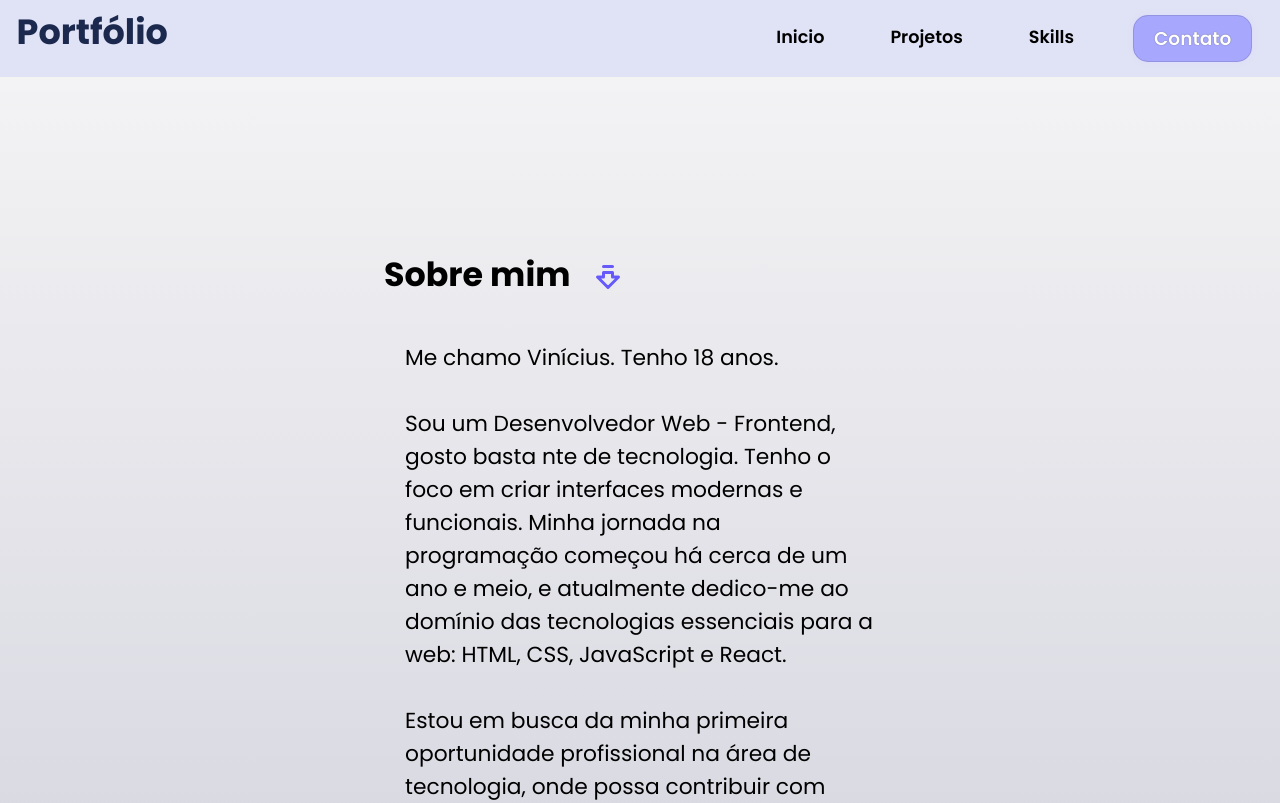
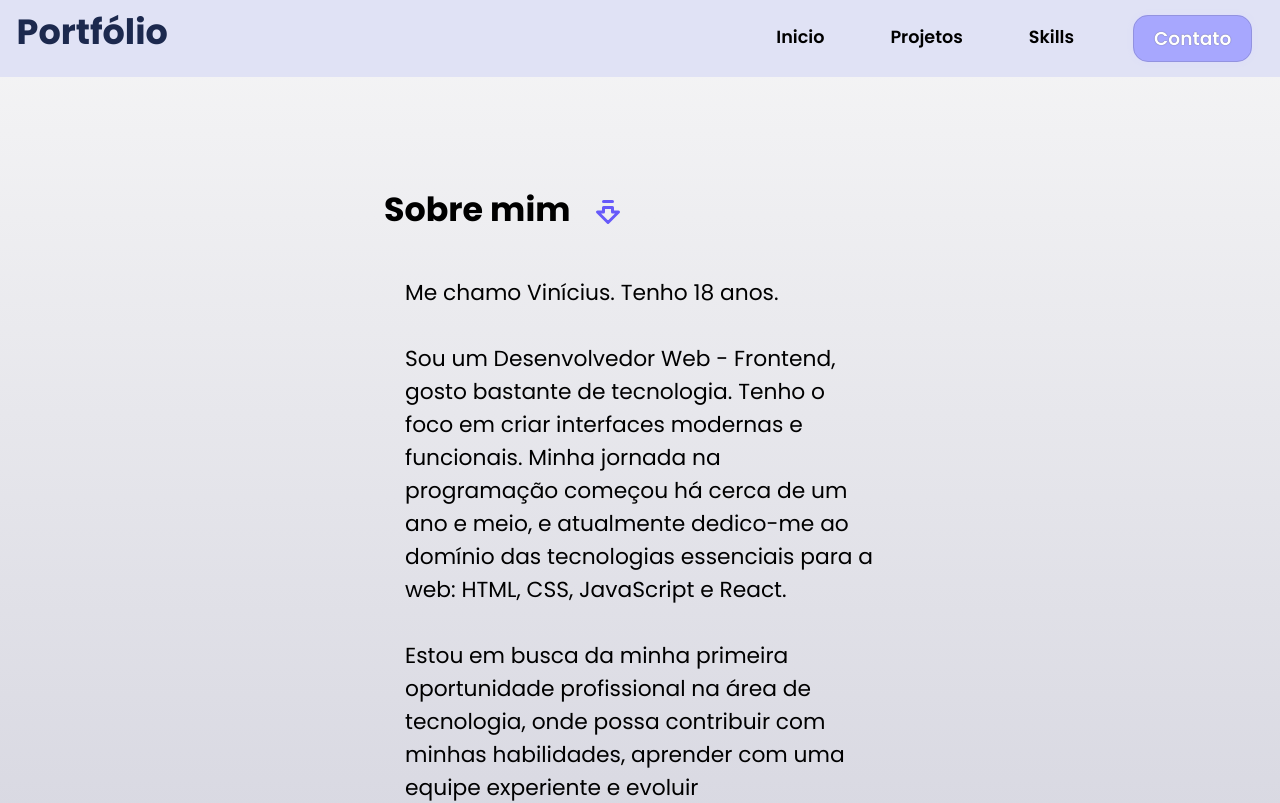
Before and after one commit to SantV7/personal_portifolio, a React (Vite) app: page / in a window 1280 px wide. Shown: the top 803 px of the page. Built offline with nearby package versions, Linux system fonts and the light colour scheme; some icons are missing.

Commit message:
fixing the error on text ...

```diff
--- a/src/components/footer/Services.jsx
+++ b/src/components/footer/Services.jsx
@@ -5,12 +5,9 @@ import { FaYoutube } from "react-icons/fa";
 import { FaGithub } from "react-icons/fa6";
 import '../../style/footer/services.css'
 import ScrollReveal from "scrollreveal";
-import { useEffect} from "react";
-
+import {useEffect} from "react";
 
 const Services = () => {
-
-
    useEffect(() => {
 
      ScrollReveal().reveal('#footer', {
--- a/src/components/main/MainContent.jsx
+++ b/src/components/main/MainContent.jsx
@@ -15,7 +15,7 @@ const MainContent = () => {
       }, {
         x: 0,
         duration:1,
-      delay: 0.25,
+        delay: 0.45,
         opacity: 1
      })
 
@@ -26,7 +26,6 @@ const MainContent = () => {
         y:0,
         duration: 1.3
      })
-
 
       ScrollReveal().reveal('.text_about_me' ,{
          reset: true ,
@@ -56,8 +55,7 @@ const MainContent = () => {
                   delay="1730" state="hover-hower" trigger="loop"></lord-icon>
 
                   <p className='paragraph_text_about_me'>Me chamo Vinícius. Tenho 18 anos.</p>
-                  <p className='paragraph_text_about_me'>Sou um Desenvolvedor Web - Frontend, gosto basta
-                     nte de tecnologia.
+                  <p className='paragraph_text_about_me'>Sou um Desenvolvedor Web - Frontend, gosto bastante de tecnologia.
                    Tenho o foco em criar interfaces modernas e funcionais. Minha jornada na programação começou há cerca de um ano e meio,
                    e atualmente dedico-me ao domínio das tecnologias essenciais para a web: HTML, CSS, JavaScript e React.</p>
                   <p className='paragraph_text_about_me'>Estou em busca da minha primeira oportunidade profissional na área de tecnologia,
--- a/src/style/header/header.css
+++ b/src/style/header/header.css
@@ -50,7 +50,7 @@ nav > ul > li > a:hover {
 #nav-mobile {
     text-align: center;
     position: absolute;
-    top: 55px;
+    top: 76px;
     right: 0;
     width: 100%;
     padding: 10px;
--- a/src/style/main/mainContent.css
+++ b/src/style/main/mainContent.css
@@ -1,5 +1,4 @@
 main {
-    margin-top: 65px;
     display: flex;
     flex-flow: column;
     justify-content: center;
```
Lines whose indentation alone changed are shown as unchanged.
